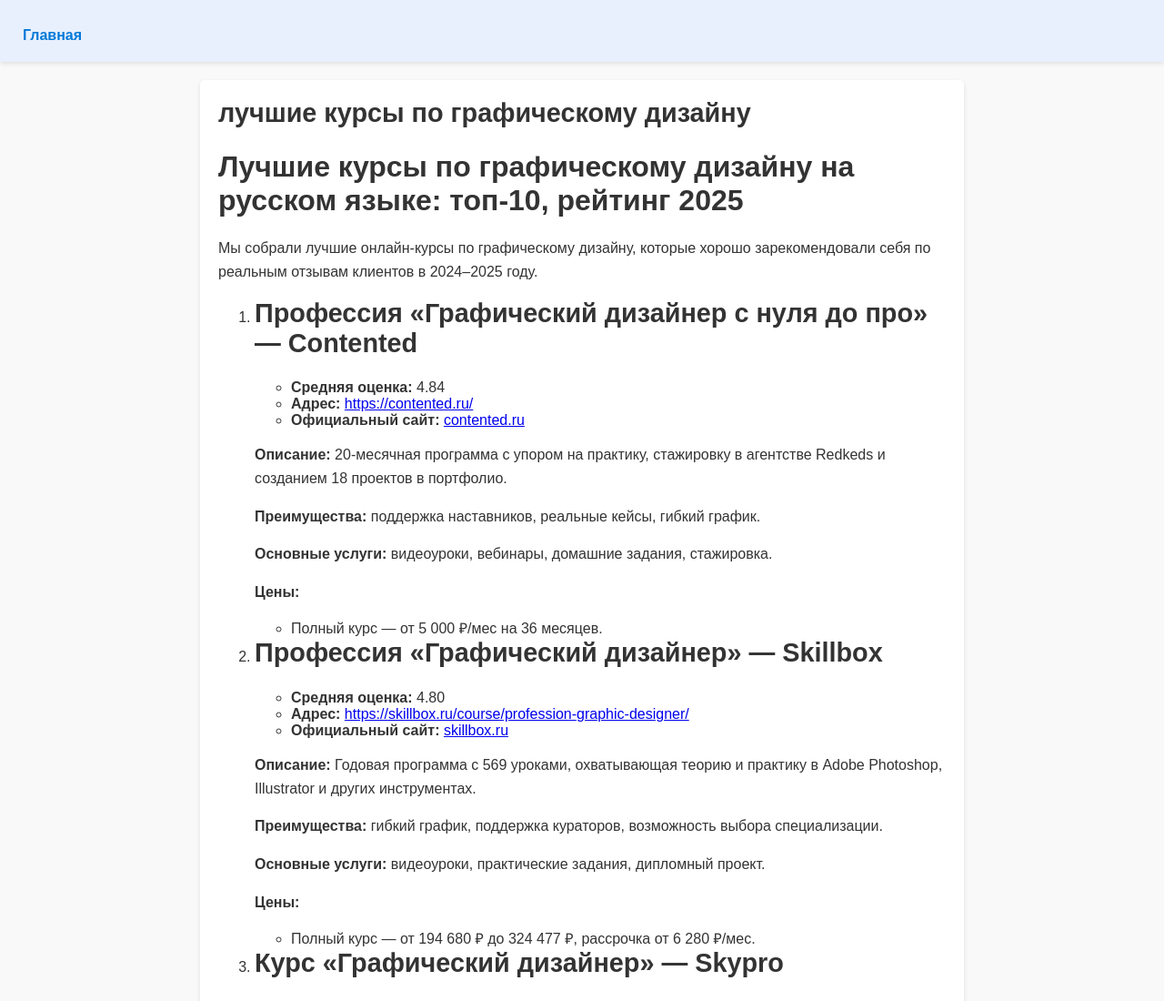
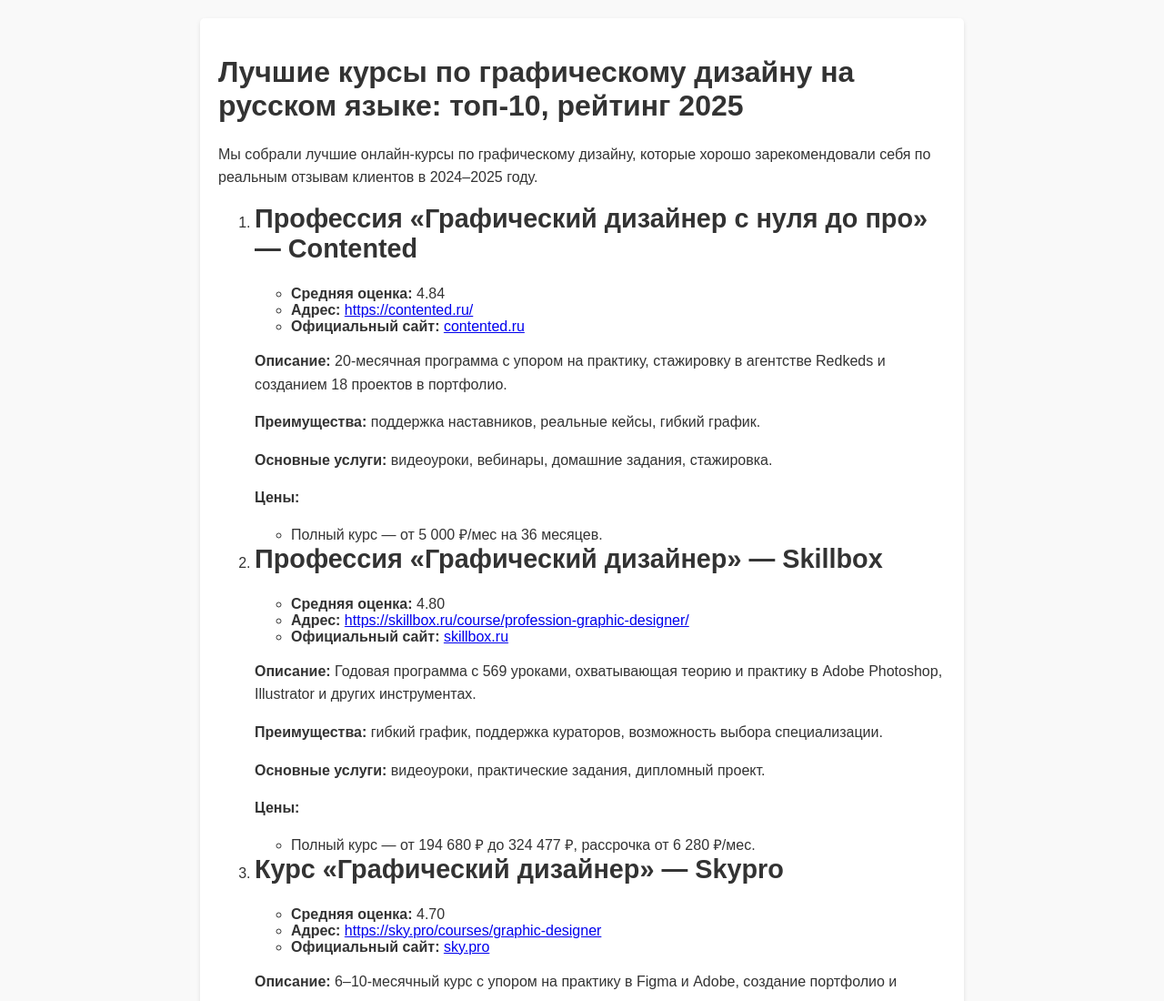
Before and after one commit to vgmixailoff/kurs-po-grafike, a plain HTML site: page index.html in a window 1280 px wide. Shown: the top 1100 px of the page at 91% size. Drawn offline with Linux system fonts and the light colour scheme.

Commit message:
Add files via upload

```diff
--- a/index.html
+++ b/index.html
@@ -61,13 +61,7 @@
     </style>
 </head>
 <body>
-    <header>
-        <nav>
-            <a href="/">Главная</a>
-        </nav>
-    </header>
     <main>
-<h2>лучшие курсы по графическому дизайну</h2>
 
 <h1>Лучшие курсы по графическому дизайну на русском языке: топ-10, рейтинг 2025</h1>
 
```
